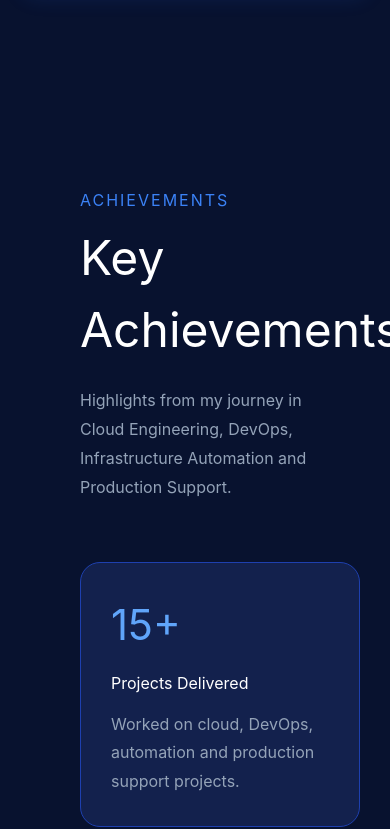
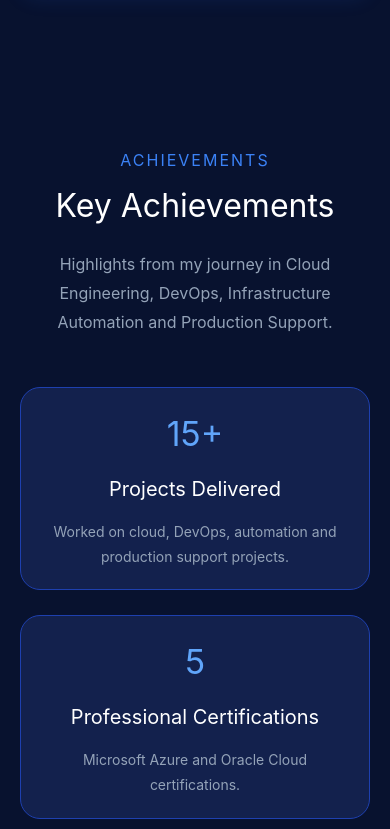
Before and after one commit to AnmolSingh8858/anmol-portfolio1790, a React (Vite) app: page / in a window 390 px wide. Shown: the part 6773-7602 px from the top of the page. Built offline with nearby package versions, Linux system fonts and the light colour scheme.

Commit message:
Implement responsive styles for Achievements component
Added responsive design adjustments for mobile view.

```diff
--- a/src/components/Achievements.jsx
+++ b/src/components/Achievements.jsx
@@ -1,4 +1,6 @@
 function Achievements() {
+  const isMobile = window.innerWidth < 768;
+
   const achievements = [
     {
       number: "15+",
@@ -38,7 +40,7 @@ function Achievements() {
       style={{
         background: "#08122f",
         color: "white",
-        padding: "100px 80px",
+        padding: isMobile ? "60px 20px" : "100px 80px",
       }}
     >
       <h4
@@ -46,6 +48,7 @@ function Achievements() {
           color: "#3b82f6",
           letterSpacing: "2px",
           marginBottom: "10px",
+          textAlign: isMobile ? "center" : "left",
         }}
       >
         ACHIEVEMENTS
@@ -53,8 +56,9 @@ function Achievements() {
 
       <h1
         style={{
-          fontSize: "48px",
+          fontSize: isMobile ? "32px" : "48px",
           marginBottom: "20px",
+          textAlign: isMobile ? "center" : "left",
         }}
       >
         Key Achievements
@@ -65,7 +69,10 @@ function Achievements() {
           color: "#94a3b8",
           maxWidth: "700px",
           lineHeight: "1.8",
-          marginBottom: "60px",
+          marginBottom: "50px",
+          textAlign: isMobile ? "center" : "left",
+          marginLeft: isMobile ? "auto" : "0",
+          marginRight: isMobile ? "auto" : "0",
         }}
       >
         Highlights from my journey in Cloud Engineering,
@@ -75,9 +82,10 @@ function Achievements() {
       <div
         style={{
           display: "grid",
-          gridTemplateColumns:
-            "repeat(auto-fit,minmax(280px,1fr))",
-          gap: "30px",
+          gridTemplateColumns: isMobile
+            ? "1fr"
+            : "repeat(auto-fit,minmax(280px,1fr))",
+          gap: "25px",
         }}
       >
         {achievements.map((item) => (
@@ -86,16 +94,19 @@ function Achievements() {
             style={{
               background: "#13214d",
               borderRadius: "20px",
-              padding: "30px",
+              padding: isMobile ? "20px" : "30px",
               border: "1px solid #1e40af",
               transition: "0.3s",
               cursor: "pointer",
+              textAlign: isMobile ? "center" : "left",
             }}
             onMouseEnter={(e) => {
-              e.currentTarget.style.transform =
-                "translateY(-10px)";
-              e.currentTarget.style.boxShadow =
-                "0 15px 40px rgba(37,99,235,0.25)";
+              if (!isMobile) {
+                e.currentTarget.style.transform =
+                  "translateY(-10px)";
+                e.currentTarget.style.boxShadow =
+                  "0 15px 40px rgba(37,99,235,0.25)";
+              }
             }}
             onMouseLeave={(e) => {
               e.currentTarget.style.transform =
@@ -106,7 +117,7 @@ function Achievements() {
             <h1
               style={{
                 color: "#60a5fa",
-                fontSize: "42px",
+                fontSize: isMobile ? "34px" : "42px",
                 marginBottom: "15px",
               }}
             >
@@ -116,6 +127,7 @@ function Achievements() {
             <h3
               style={{
                 marginBottom: "15px",
+                fontSize: isMobile ? "20px" : "24px",
               }}
             >
               {item.title}
@@ -125,6 +137,7 @@ function Achievements() {
               style={{
                 color: "#94a3b8",
                 lineHeight: "1.8",
+                fontSize: isMobile ? "14px" : "16px",
               }}
             >
               {item.desc}
```
